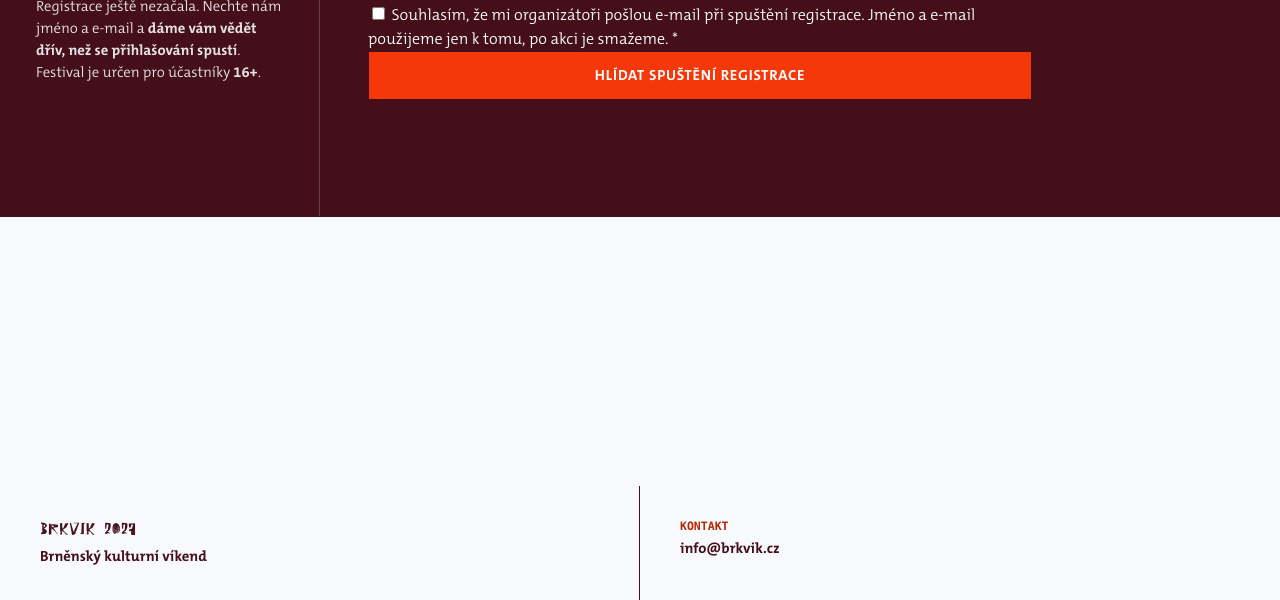
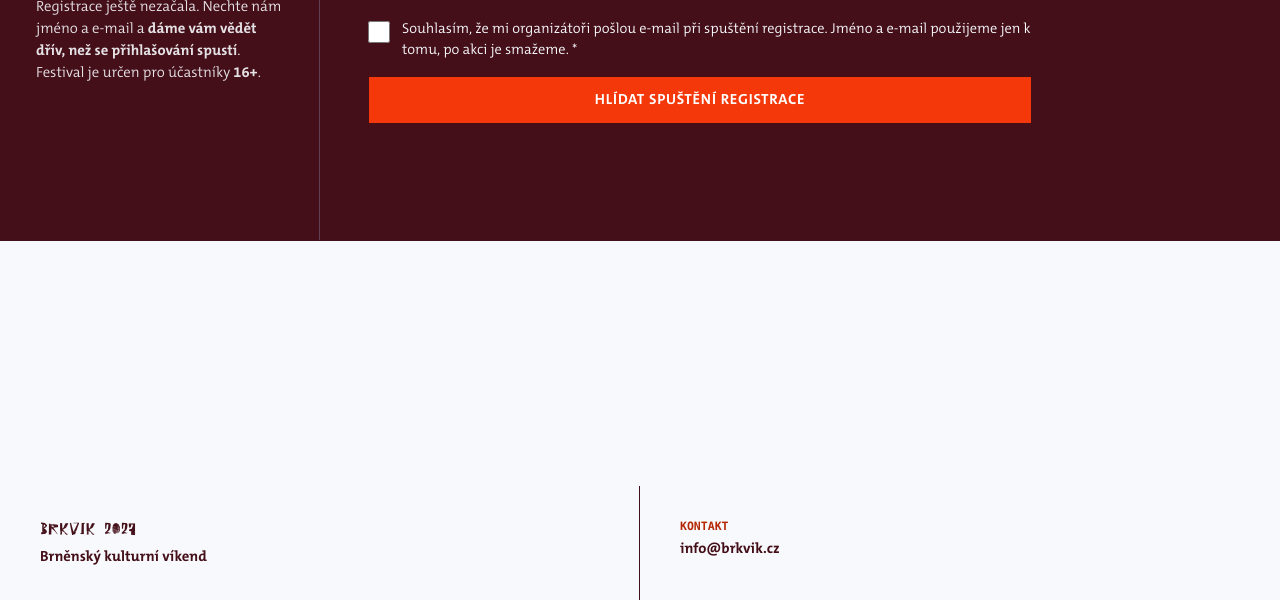
Before and after one commit to kar3lnovy-png/brkvik, a plain HTML site: page registrace.html in a window 1280 px wide. Shown: the part 200-800 px from the top of the page. Drawn offline with Linux system fonts and the light colour scheme; a web font is replaced by a local one.

Commit message:
Add styles for consent checkbox and layout
Added styles for consent checkbox and label.

```diff
--- a/style.css
+++ b/style.css
@@ -1215,3 +1215,36 @@ svg {
     padding: 2.75rem 3rem;
   }
 }
+/* Souhlas (checkbox) */
+.consent-row {
+  display: flex;
+  align-items: flex-start;
+  gap: 12px;
+  margin: 16px 0;
+}
+
+.consent-row input[type="checkbox"] {
+  -webkit-appearance: checkbox;
+  appearance: checkbox;
+  flex: 0 0 22px;
+  width: 22px;
+  height: 22px;
+  min-width: 22px;
+  margin: 2px 0 0;
+  padding: 0;
+  cursor: pointer;
+  accent-color: #F4380A;
+  position: static;
+  opacity: 1;
+}
+
+.consent-row label {
+  display: block;
+  flex: 1;
+  margin: 0;
+  cursor: pointer;
+  text-transform: none;
+  letter-spacing: normal;
+  font-size: 0.9rem;
+  line-height: 1.4;
+}
```
